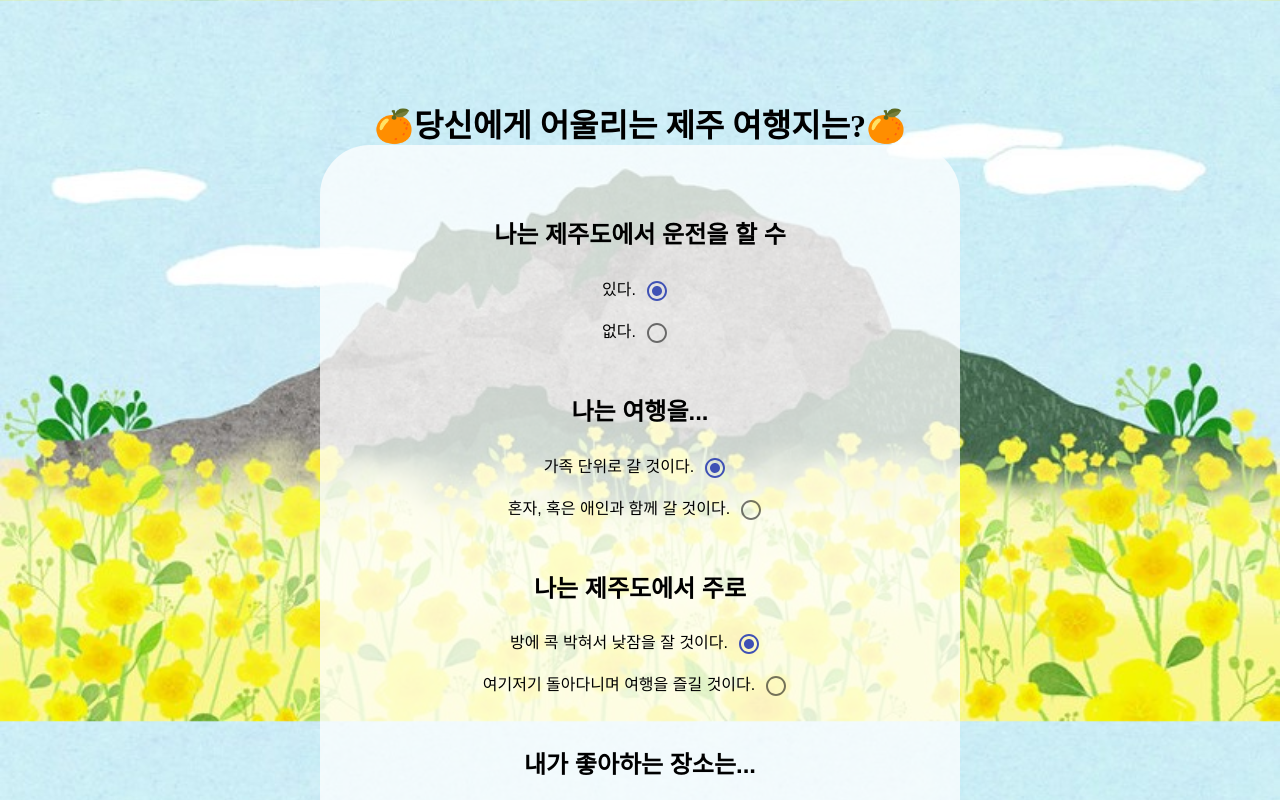
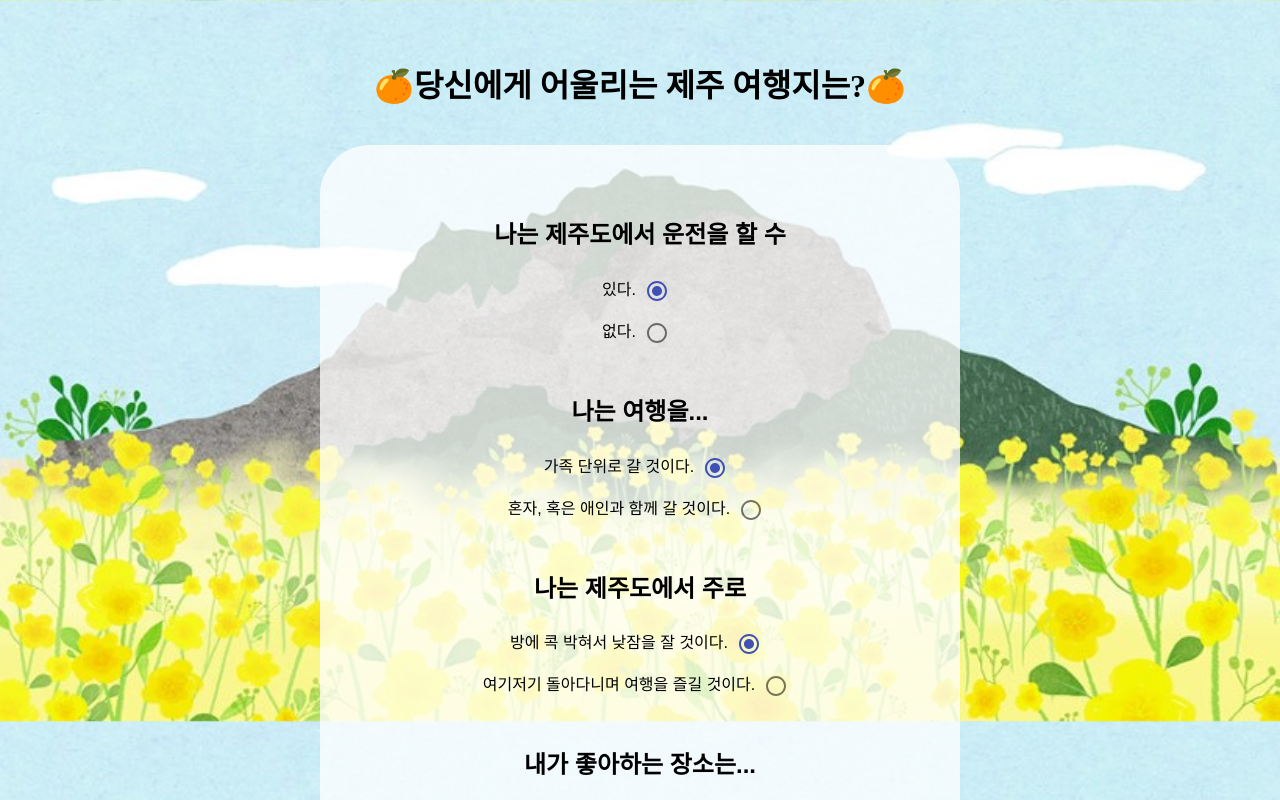
Before and after one commit to kimec824/TravelJeju, a React (Create React App) app in the folder project3/: page / in a window 1280 px wide. Shown: the top 800 px of the page. Built offline with nearby package versions, Linux system fonts and the light colour scheme; what react-geocode would draw is missing.

Commit message:
디자인 수정중(글꼴, 색상)

```diff
--- a/project3/src/Survey_header.js
+++ b/project3/src/Survey_header.js
@@ -1,6 +1,5 @@
 import React from 'react'
 import './survey_header.css'
-
 function Survey_header(){
     return(
         <div className='header'>
@@ -8,7 +7,10 @@ function Survey_header(){
                 🍊당신에게 어울리는 제주 여행지는?🍊
             </h1>
         </div>
+
+
     )
+
 }
 
 export default Survey_header;
--- a/project3/src/TravelPage/TravelPage.css
+++ b/project3/src/TravelPage/TravelPage.css
@@ -33,9 +33,13 @@
 
 .table{
     width:auto;
+    padding:70px;
+    padding-top:30px;
     height:max-content;
     text-align: center;
     margin: 0 auto;
+
+    margin-top:50px;
     background-color:rgba(255, 255, 255, 0.75);
     border-radius: 35px;
 }
--- a/project3/src/TravelPage/components/ContentCard.js
+++ b/project3/src/TravelPage/components/ContentCard.js
@@ -10,8 +10,10 @@ import {Link} from 'react-router-dom';
 
 const useStyles = makeStyles({
 root: {
-    minWidth: '300px',
+    width:'500px',
+    minWidth: '500px',
 },
+
 bullet: {
 display: 'inline-block',
 margin: '0 2px',
@@ -27,7 +29,7 @@ marginBottom: 12,
 
 export default function ContentCard({card, index}) {
 const classes = useStyles();
-const bull = <span className={classes.bullet}>•</span>;
+//const bull = <span className={classes.bullet}>•</span>;
 
 return (
     <Draggable draggableId = {card.id} index = {index} >
--- a/project3/src/TravelPage/components/List/List.js
+++ b/project3/src/TravelPage/components/List/List.js
@@ -35,7 +35,6 @@ export default function List({ list, index }) {
                 >
                   {list.cards.map((card, index) => (
                     <ContentCard key={card.id} card={card} index={index} />
-
                   ))}
                   {provided.placeholder}
 
--- a/project3/src/TravelPage/components/TopBar.css
+++ b/project3/src/TravelPage/components/TopBar.css
@@ -1,4 +1,6 @@
 .planTitle{
+    @import url('https://fonts.googleapis.com/css2?family=Potta+One&display=swap');
+    font-family: 'Potta One', cursive;
     color:black;
     font-size: 50px;
     text-align: center;
--- a/project3/src/TravelPage/components/TopBar.js
+++ b/project3/src/TravelPage/components/TopBar.js
@@ -22,7 +22,7 @@ export default function TopBar({ setOpen }) {
   //const classes = useStyle();
   return (
     <div>
-      <Typography className='planTitle'>Daily Trello</Typography>
+      <h1 className='planTitle'>My jeju trip plan</h1>
     </div>
   );
 }
--- a/project3/src/survey_header.css
+++ b/project3/src/survey_header.css
@@ -6,9 +6,9 @@
 
     @import url(//fonts.googleapis.com/earlyaccess/jejuhallasan.css);
 
-    font-family: 'jejuhallasan', cursive;
+    font-family: 'Jeju Hallasan', cursive;
     color: black;
-    margin-top:100px;
+    margin-top:60px;
     text-align: center;
     margin-left:auto;
     margin-right:auto;
```
Also changed, not shown: project3/src/components/Header.js (deleted, +0 -14 lines), project3/src/components/About.js (deleted), 1 other file (tests, documents, lock files or other folders).
